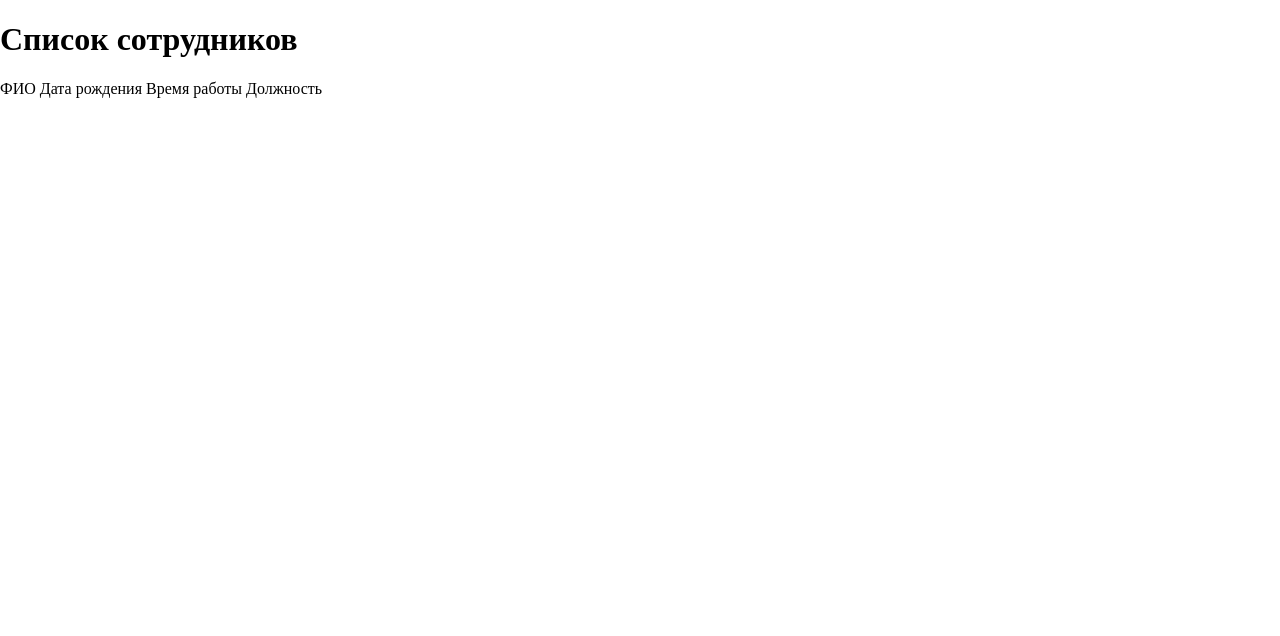
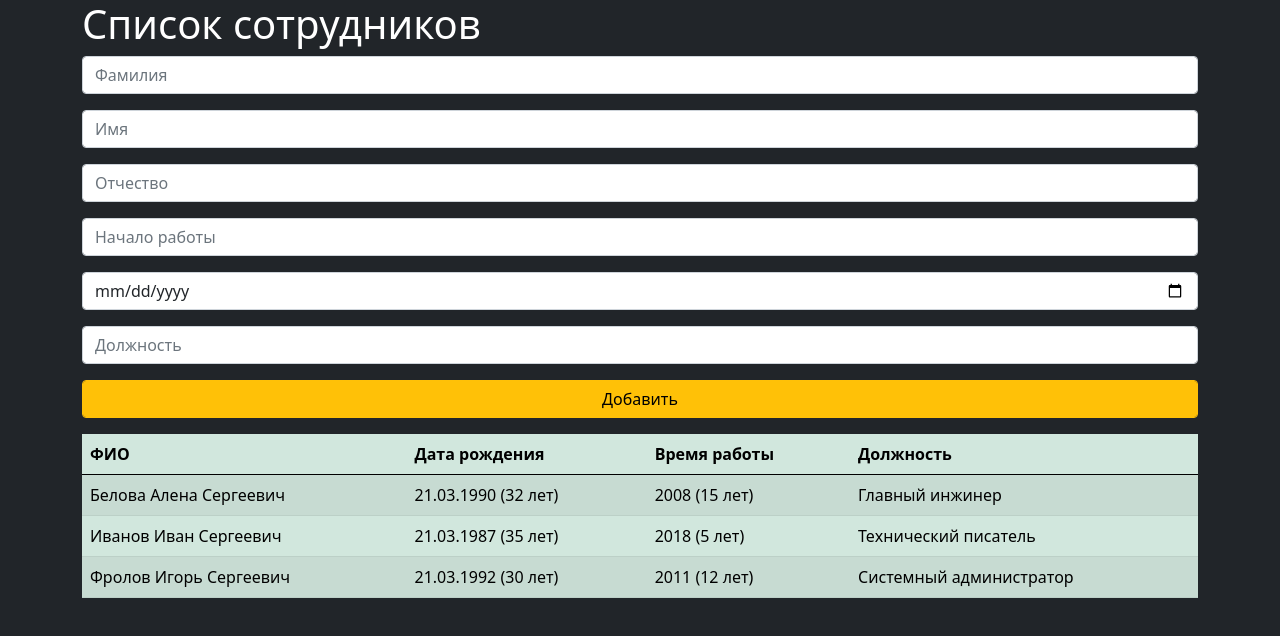
Before and after one commit to romanshablio/stuff_list_js, a plain HTML site: page index.html in a window 1280 px wide. Drawn offline with nearby package versions, Linux system fonts and the light colour scheme.

Commit message:
finished

```diff
--- a/css/style.css
+++ b/css/style.css
@@ -0,0 +1,4 @@
+.users_form {
+  display: flex;
+  flex-wrap: nowrap;
+}
--- a/index.html
+++ b/index.html
@@ -8,22 +8,36 @@
   <title>Список сотрудников</title>
   <link rel="stylesheet" href="css/style.css">
   <link rel="stylesheet" href="css/normalize.css">
-  <script type="module" defer src="js/main.js"></script>
+  <link href="https://cdn.jsdelivr.net/npm/bootstrap@5.0.2/dist/css/bootstrap.min.css" rel="stylesheet"
+    integrity="sha384-EVSTQN3/azprG1Anm3QDgpJLIm9Nao0Yz1ztcQTwFspd3yD65VohhpuuCOmLASjC" crossorigin="anonymous">
+  <script defer type="module" src="js/main.js"></script>
 </head>
 
-<body>
+<body class="bg-dark">
   <section class="main">
     <div class="container">
-      <h1>Список сотрудников</h1>
-      <tabl class="workersTable">
-        <thead>
-          <th>ФИО</th>
-          <th>Дата рождения</th>
-          <th>Время работы</th>
-          <th>Должность</th>
+      <h1 class="text-white">Список сотрудников</h1>
+
+      <form class="" action="" id="add-worker">
+        <div class="mb-3"> <input class="form-control" type="text" placeholder="Фамилия" id="input-surname"></div>
+        <div class="mb-3"><input class="form-control" type="text" placeholder="Имя" id="input-name"></div>
+        <div class="mb-3"><input class="form-control" type="text" placeholder="Отчество" id="input-lastname"></div>
+        <div class="mb-3"><input class="form-control" type="number" placeholder="Начало работы" id="input-workStart">
+        </div>
+        <div class="mb-3"><input class="form-control" type="date" id="input-birthDate"></div>
+        <div class="mb-3"><input class="form-control" type="text" placeholder="Должность" id="input-post"></div>
+        <button class="btn btn-warning form-control mb-3">Добавить</button>
+      </form>
+
+      <table class="table-success  table table-striped workersTable">
+        <thead class="  ">
+          <th data-column="fio">ФИО</th>
+          <th data-column="birthDate">Дата рождения</th>
+          <th data-column="workStart">Время работы</th>
+          <th data-column="post">Должность</th>
         </thead>
         <tbody id="workers-list"></tbody>
-      </tabl>
+      </table>
     </div>
   </section>
 </body>
--- a/js/main.js
+++ b/js/main.js
@@ -1,5 +1,6 @@
 import Worker from "./worker.js";
 
+// массив сотрудников
 const workers = [
   new Worker(
     "Игорь",
@@ -15,7 +16,7 @@ const workers = [
     "Сергеевич",
     2008,
     new Date(1990, 2, 21),
-    "главный инжинер"
+    "Главный инжинер"
   ),
   new Worker(
     "Иван",
@@ -27,15 +28,28 @@ const workers = [
   ),
 ];
 
-const $workerList = document.getElementById("workers-list");
+const $workerList = document.getElementById("workers-list"),
+  $workerListTHAll = document.querySelectorAll(".workersTable th");
 
+let column = "fio",
+  columnDir = true;
+// Функция создает разметку таблицы и добавляет объекты с данными из массива
 function newWorkerTR(worker) {
+  // создание table row
   const $workerTR = document.createElement("tr");
-  $fioTD = document.createElement("td");
-  $birthDateTD = document.createElement("td");
-  $workStartTD = document.createElement("td");
-  $postTD = document.createElement("td");
-
+  //   создание table data (ячейка)
+  let $fioTD = document.createElement("td");
+  let $birthDateTD = document.createElement("td");
+  let $workStartTD = document.createElement("td");
+  let $postTD = document.createElement("td");
+  // запись текстовой составляющией в новые переменные, которые уже являются основой таблицы
+  $fioTD.textContent = worker.fio;
+  $birthDateTD.textContent =
+    worker.getBirthDateString() + " (" + worker.getAge() + " лет)";
+  $workStartTD.textContent =
+    worker.workStart + " (" + worker.getPeriodOfWork() + " лет)";
+  $postTD.textContent = worker.post;
+  // добавление каждой из ячеек в определенном порядке в строку таблицы
   $workerTR.append($fioTD);
   $workerTR.append($birthDateTD);
   $workerTR.append($workStartTD);
@@ -43,13 +57,55 @@ function newWorkerTR(worker) {
 
   return $workerTR;
 }
+// сортировка массива по параметрам
+function getSortWorkers(prop, dir) {
+  const workersCopy = [...workers];
+  return workersCopy.sort(function (workerA, workerB) {
+    if (
+      !dir == false
+        ? workerA[prop] < workerB[prop]
+        : workerA[prop] > workerB[prop]
+    )
+      return -1;
+  });
+}
+// отрисовка
+function render() {
+  let workersCopy = [...workers];
 
-function render() {
-  const workersCopy = [...workers];
+  workersCopy = getSortWorkers(column, columnDir);
 
-  for (const worker of workers) {
+  $workerList.innerHTML = "";
+
+  for (const worker of workersCopy) {
     $workerList.append(newWorkerTR(worker));
   }
 }
+// события сортировки
+$workerListTHAll.forEach((element) => {
+  element.addEventListener("click", function () {
+    column = this.dataset.column;
+    columnDir = !columnDir;
+    render();
+  });
+});
+
+// Добавление
+document
+  .getElementById("add-worker")
+  .addEventListener("submit", function (event) {
+    event.preventDefault();
+    workers.push(
+      new Worker(
+        document.getElementById("input-surname").value,
+        document.getElementById("input-name").value,
+        document.getElementById("input-lastname").value,
+        Number(document.getElementById("input-workStart")),
+        new Date(document.getElementById("input-birthDate").value),
+        document.getElementById("input-post").value
+      )
+    );
+    render();
+  });
 
 render();
--- a/js/worker.js
+++ b/js/worker.js
@@ -8,7 +8,11 @@ export default class Worker {
     this.post = post;
   }
 
-  getFIO() {
+  //   getFIO() {
+  //     return this.surname + " " + this.name + " " + this.lastname;
+  //   }
+
+  get fio() {
     return this.surname + " " + this.name + " " + this.lastname;
   }
 
```
